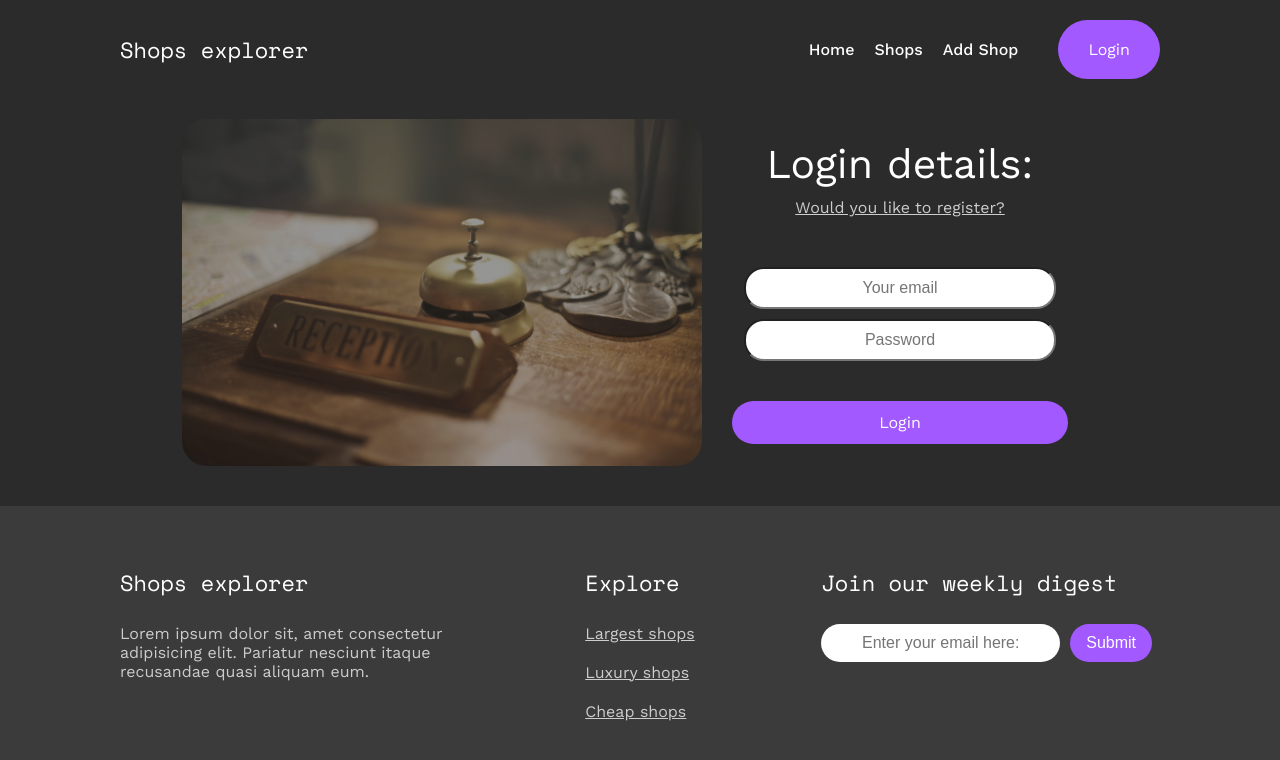
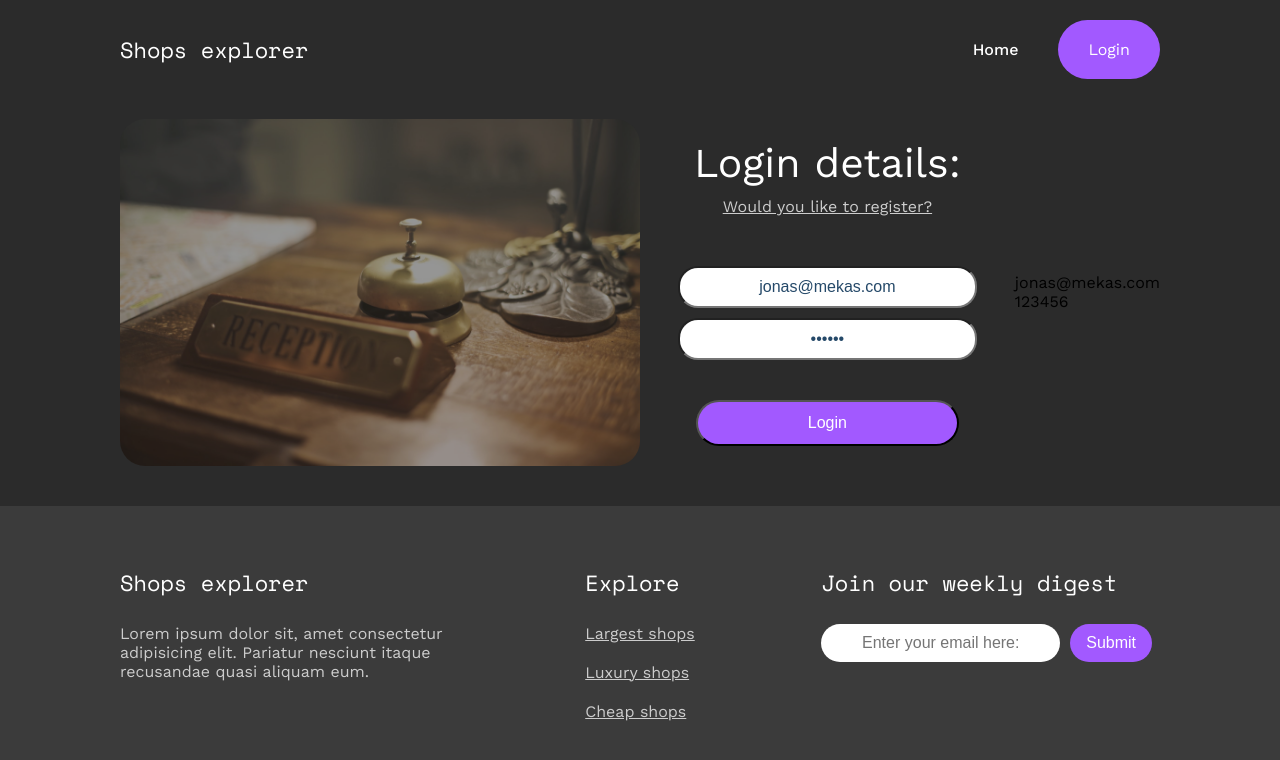
Before and after one commit to VytasPet/React_Firebase_Baigiamasis_Darbas2, a React (Vite) app: page /login in a window 1280 px wide. Shown: the top 760 px of the page. Built offline with nearby package versions, Linux system fonts and the light colour scheme; no server answers.

Commit message:
Login working

```diff
--- a/package.json
+++ b/package.json
@@ -10,6 +10,7 @@
   },
   "dependencies": {
     "firebase": "^9.20.0",
+    "formik": "^2.2.9",
     "react": "^18.2.0",
     "react-dom": "^18.2.0",
     "react-firebase-hooks": "^5.1.1",
--- a/src/components/layout/Header.jsx
+++ b/src/components/layout/Header.jsx
@@ -1,6 +1,8 @@
 import React from "react";
 import { Link, NavLink } from "react-router-dom";
 import styled from "styled-components";
+import Logout from "../../forms/Logout";
+import { useAuthCtx } from "../../store/AuthProvider";
 import { ButtonFullLink, LoginButton } from "../ui/Button";
 import Flexas from "../ui/Flex";
 
@@ -39,14 +41,20 @@ const NavDiv = styled.nav`
 `;
 
 function Header() {
+  const { isLoggedIn } = useAuthCtx();
   return (
     <Headeris className="container">
       <Logo to={"/"}>Shops explorer</Logo>
       <NavDiv>
         <NavLinkai to={"/"}>Home</NavLinkai>
-        <NavLinkai to={"/shops"}>Shops</NavLinkai>
-        <NavLinkai to={"/addshop"}>Add Shop</NavLinkai>
-        <LoginButton to={"/login"}>Login</LoginButton>
+        {isLoggedIn && (
+          <>
+            <NavLinkai to={"/shops"}>Shops</NavLinkai>
+            <NavLinkai to={"/addshop"}>Add Shop</NavLinkai>
+          </>
+        )}
+        {!isLoggedIn && <LoginButton to={"/login"}>Login</LoginButton>}
+        {isLoggedIn && <Logout />}
       </NavDiv>
     </Headeris>
   );
--- a/src/components/shopcomponents/SingleShopCard.jsx
+++ b/src/components/shopcomponents/SingleShopCard.jsx
@@ -1,7 +1,6 @@
 import React from "react";
 import styled from "styled-components";
 
-function SingleShopCard() {
 const ShopCard = styled.div`
   height: 469px;
   width: 330px;
@@ -51,6 +50,7 @@ function SingleShopCard() {
   border-radius: 20px;
 `;
 
+function SingleShopCard() {
   return (
     <ShopCard>
       <CardImg src="src/assets/img/addShop.jpg" alt="" />
--- a/src/components/ui/Button.jsx
+++ b/src/components/ui/Button.jsx
@@ -13,7 +13,19 @@ export const ButtonFullLink = styled(Link)`
 export const LoginButton = styled(ButtonFullLink)`
   margin-left: 30px;
 `;
-export const RegisterButton = styled(ButtonFullLink)`
+// export const RegisterButton = styled(ButtonFullLink)`
+//   width: 70%;
+//   margin-top: 30px;
+//   padding: 12px 30px;
+// `;
+export const RegisterButton = styled.button`
+  background-color: #a259ff;
+  border-radius: 30px;
+  padding: 20px 30px;
+  font-size: 16px;
+  color: white;
+  display: inline-block;
+  text-align: center;
   width: 70%;
   margin-top: 30px;
   padding: 12px 30px;
--- a/src/forms/LoginForm.jsx
+++ b/src/forms/LoginForm.jsx
@@ -1,4 +1,6 @@
+import { useFormik } from "formik";
 import React from "react";
+import { useSignInWithEmailAndPassword } from "react-firebase-hooks/auth";
 import { Link } from "react-router-dom";
 import styled from "styled-components";
 import { RegisterButton } from "../components/ui/Button";
@@ -36,15 +38,32 @@ const HalfPageForm = styled.form`
   flex-direction: column;
 `;
 
-function LoginForm() {
+function LoginForm({ onLog }) {
+  const formik = useFormik({
+    initialValues: {
+      email: "jonas@mekas.com",
+      password: "123456",
+    },
+    onSubmit: (values) => {
+      console.log("Form values:", values);
+      onLog(values);
+    },
+  });
+
   return (
-    <HalfPageForm>
-      <LoginTitle>Login details:</LoginTitle>
-      <Links to={"/register"}>Would you like to register?</Links>
-      <Input placeholder="Your email"></Input>
-      <Input placeholder="Password"></Input>
-      <RegisterButton type="submit">Login</RegisterButton>
-    </HalfPageForm>
+    <>
+      <HalfPageForm onSubmit={formik.handleSubmit}>
+        <LoginTitle>Login details:</LoginTitle>
+        <Links to={"/register"}>Would you like to register?</Links>
+        <Input type="text" name="email" id="email" onChange={formik.handleChange} onBlur={formik.handleBlur} value={formik.values.email} placeholder="Your email" />
+        <Input type="password" name="password" id="password" onChange={formik.handleChange} onBlur={formik.handleBlur} value={formik.values.password} placeholder="Password" />
+        <RegisterButton type="submit">Login</RegisterButton>
+      </HalfPageForm>
+      <div>
+        <p>{formik.values.email}</p>
+        <p>{formik.values.password}</p>
+      </div>
+    </>
   );
 }
 
--- /dev/null
+++ b/src/forms/Logout.jsx
@@ -0,0 +1,22 @@
+import { useSignOut } from "react-firebase-hooks/auth";
+import styled from "styled-components";
+import { LoginButton } from "../components/ui/Button";
+import { auth } from "../firebase/firebase";
+import { useAuthCtx } from "../store/AuthProvider";
+
+function Logout() {
+  const { isLoggedIn } = useAuthCtx();
+  const [signOut, loading, error] = useSignOut(auth);
+
+  function logoutFireBaseHook() {
+    signOut();
+  }
+
+  return !isLoggedIn ? null : (
+    <LoginButton to={"/login"} onClick={logoutFireBaseHook}>
+      Logout
+    </LoginButton>
+  );
+}
+
+export default Logout;
--- a/src/pages/LoginPage.jsx
+++ b/src/pages/LoginPage.jsx
@@ -1,10 +1,13 @@
 import React from "react";
-import { Link } from "react-router-dom";
+import { useSignInWithEmailAndPassword } from "react-firebase-hooks/auth";
+import { Link, useNavigate } from "react-router-dom";
 import styled from "styled-components";
 import { RegisterButton } from "../components/ui/Button";
 import { Input } from "../components/ui/Inputs";
 import { Startas } from "../components/ui/StartDiv";
+import { auth } from "../firebase/firebase";
 import LoginForm from "../forms/LoginForm";
+import { useAuthCtx } from "../store/AuthProvider";
 
 const MainDiv = styled.div`
   margin-top: 30px;
@@ -54,11 +57,26 @@ const LoginPic = styled.img`
 // `;
 
 function LoginPage() {
+  const navigate = useNavigate();
+  const [signInWithEmailAndPassword, user, loading, error] = useSignInWithEmailAndPassword(auth);
+
+  function loginWithFirebaseHook({ email, password }) {
+    // console.log("funkcija suveike");
+    // console.log(email, password);
+    signInWithEmailAndPassword(email, password).then(() => {
+      console.log("user ===", user);
+    });
+  }
+  if (user) {
+    navigate("/shops");
+  }
+
   return (
     <MainDiv className="container">
       {/* <h1>Welcome to Login Page</h1> */}
+      {error && <p>nepavyko prisijungti!</p>}
       <LoginPic src="src/assets/img/registration.jpeg" alt="" />
-      <LoginForm />
+      <LoginForm onLog={loginWithFirebaseHook} />
       {/* <HalfPageForm>
         <LoginTitle>Login details:</LoginTitle>
         <Links to={"/register"}>Would you like to register?</Links>
--- a/src/store/AuthProvider.jsx
+++ b/src/store/AuthProvider.jsx
@@ -5,8 +5,8 @@ import { useAuthState } from "react-firebase-hooks/auth";
 
 const AuthContext = createContext({
   user: {},
-  login() {},
-  logout() {},
+  //   login() {},
+  //   logout() {},
   isLoggedIn: false,
 });
 
```
Also changed, not shown: 1 other file (tests, documents, lock files or other folders). Lines whose indentation alone changed are shown as unchanged.
